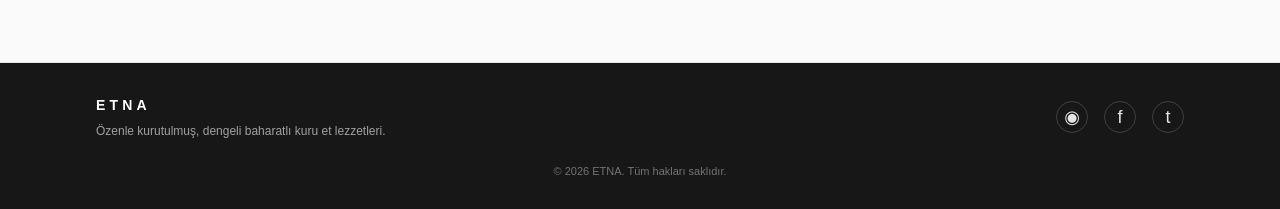
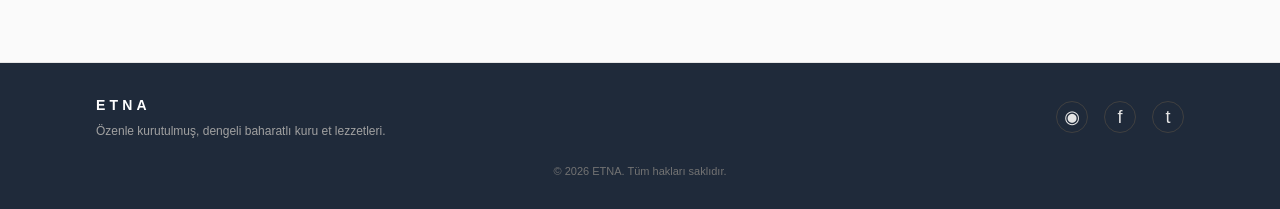
Before and after one commit to Rustamli510/Etnagurme, a Next.js app: page / in a window 1280 px wide. Shown: the part 2755-2964 px from the top of the page. Built offline with nearby package versions, Linux system fonts and the light colour scheme.

Commit message:
Update Footer component background color for improved design consistency

```diff
--- a/components/Footer.jsx
+++ b/components/Footer.jsx
@@ -34,7 +34,7 @@ export default function Footer() {
   return (
     <footer
       id="contact"
-      className="bg-neutral-900 py-8 text-neutral-300"
+      className="bg-[#1f2a3a] py-8 text-neutral-300"
       aria-label="Site footer"
     >
       <div className="mx-auto flex max-w-6xl flex-col gap-6 px-4 md:flex-row md:items-center md:justify-between md:px-6 lg:px-8">
```
